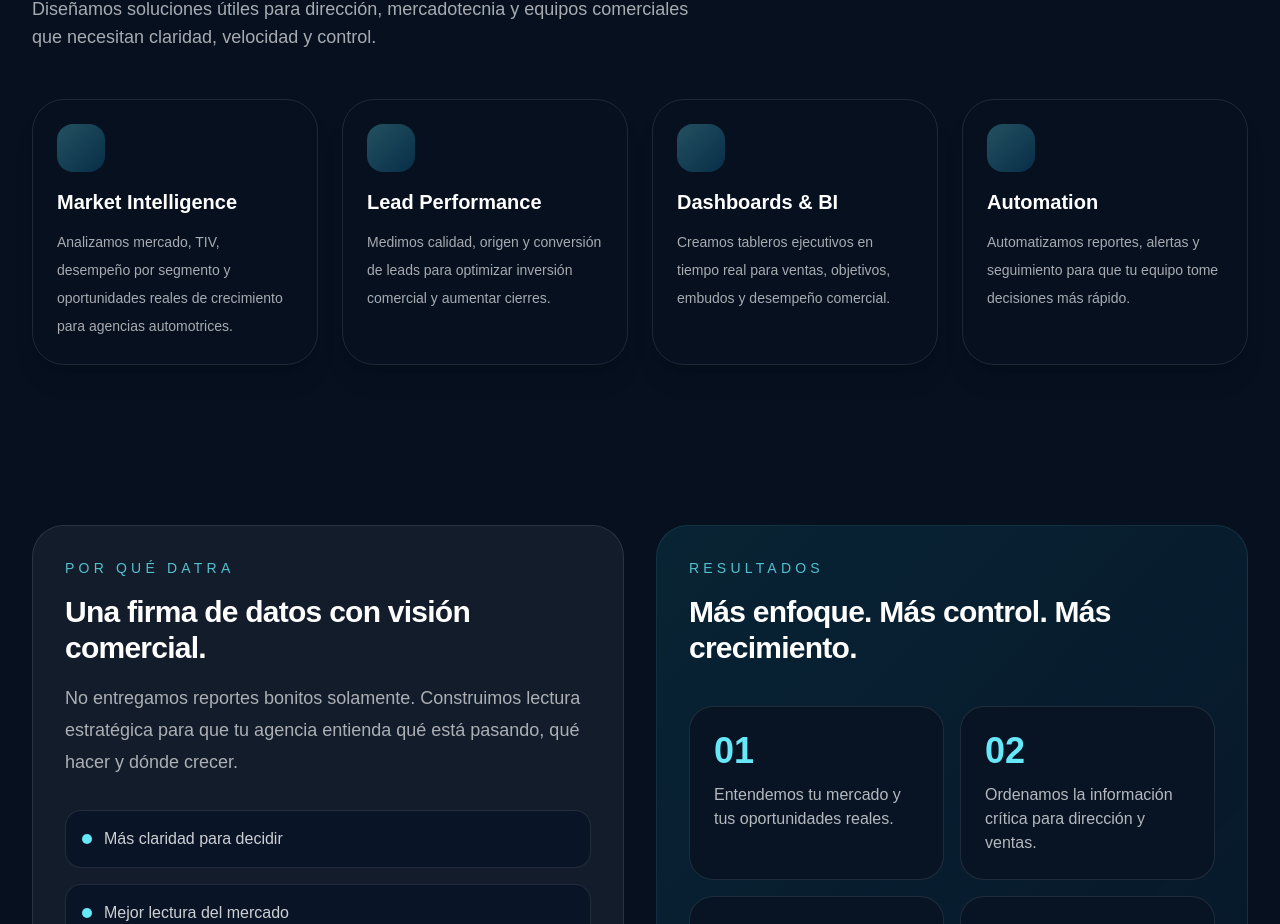
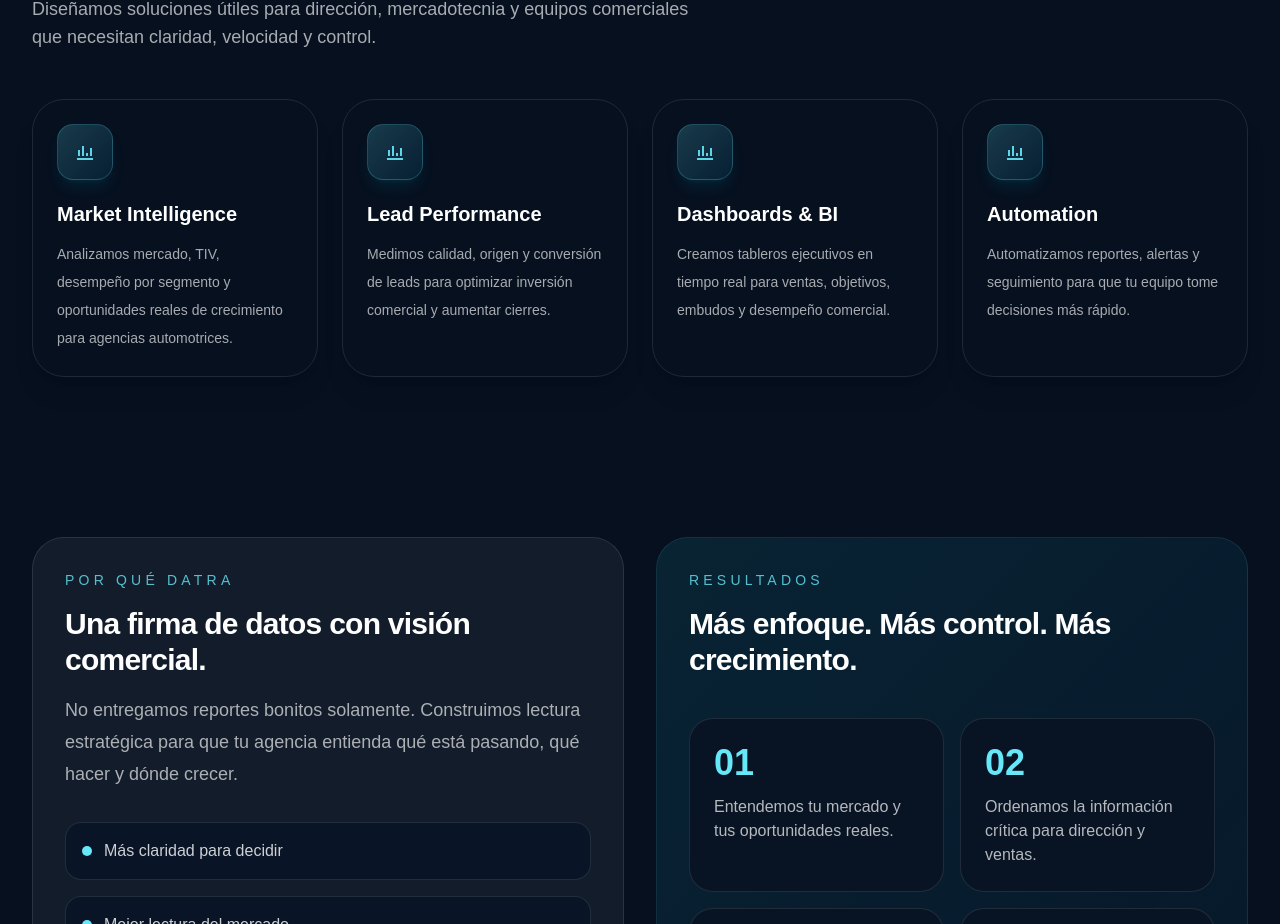
Before and after one commit to gaboscrew/DATRA, a Next.js app: page / in a window 1280 px wide. Shown: the part 1140-2064 px from the top of the page. Built offline with nearby package versions, Linux system fonts and the light colour scheme.

Commit message:
Update page.js

```diff
--- a/app/page.js
+++ b/app/page.js
@@ -165,7 +165,15 @@ export default function Home() {
           <div className="mt-12 grid gap-6 md:grid-cols-2 xl:grid-cols-4">
             {services.map((service) => (
              <div key={service.title} className="rounded-[2rem] border border-white/10 bg-gradient-to-b from-white/8 to-white/[0.03] p-6 shadow-xl shadow-black/10 transition duration-300 hover:-translate-y-1 hover:border-cyan-300/25 hover:shadow-2xl hover:shadow-cyan-500/10">
-                <div className="mb-4 h-12 w-12 rounded-2xl bg-gradient-to-br from-cyan-300/30 to-sky-500/20" />
+             <div className="mb-5 flex h-14 w-14 items-center justify-center rounded-2xl border border-cyan-300/20 bg-gradient-to-br from-cyan-300/20 to-sky-500/10 shadow-lg shadow-cyan-500/10">
+  <svg viewBox="0 0 24 24" className="h-6 w-6 text-cyan-300 fill-none stroke-current stroke-[1.8]">
+    <path d="M4 19h16" />
+    <path d="M6 16V10" />
+    <path d="M10 16V6" />
+    <path d="M14 16v-3" />
+    <path d="M18 16V8" />
+  </svg>
+</div>
                 <h3 className="text-xl font-semibold">{service.title}</h3>
                 <p className="mt-3 text-sm leading-7 text-white/65">{service.description}</p>
               </div>
```
